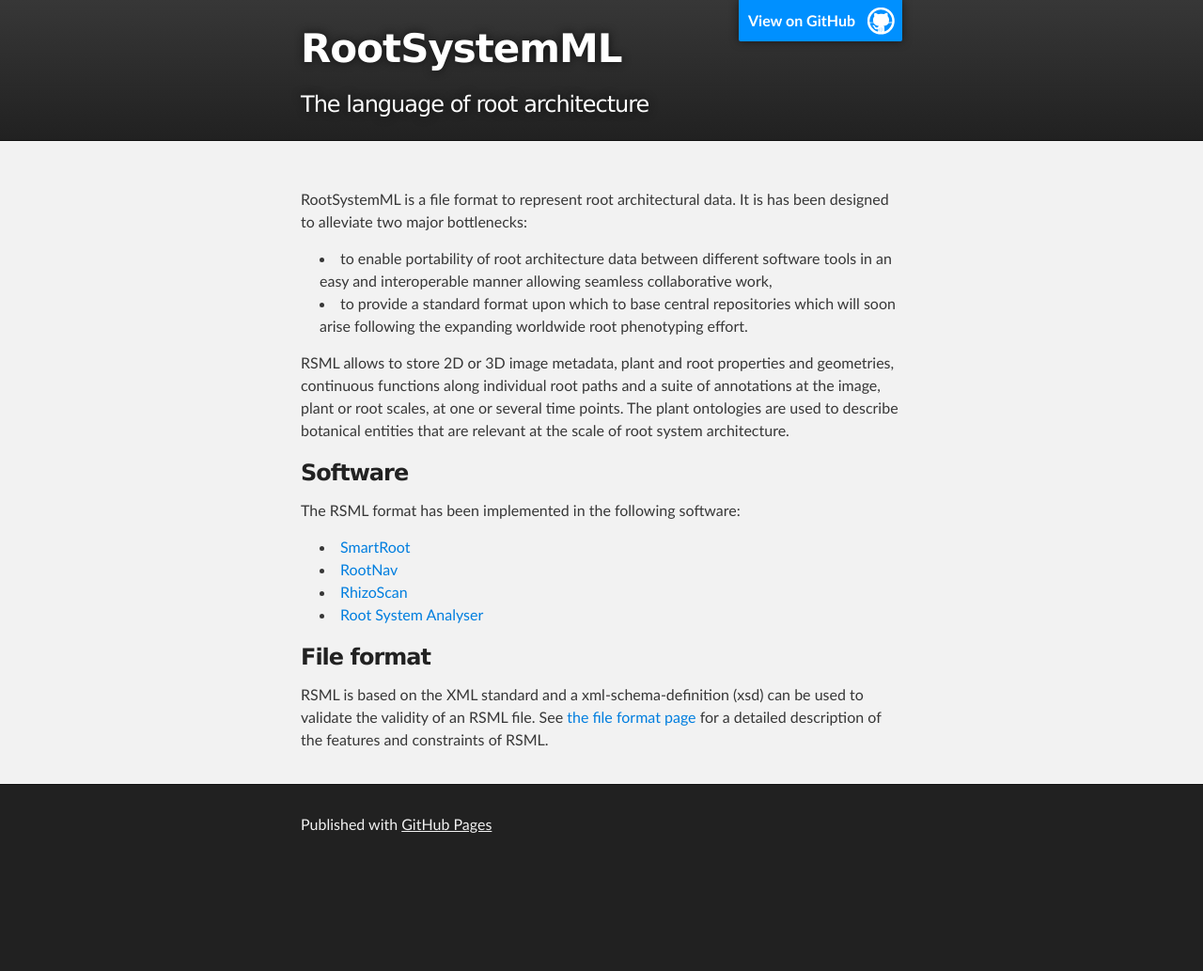
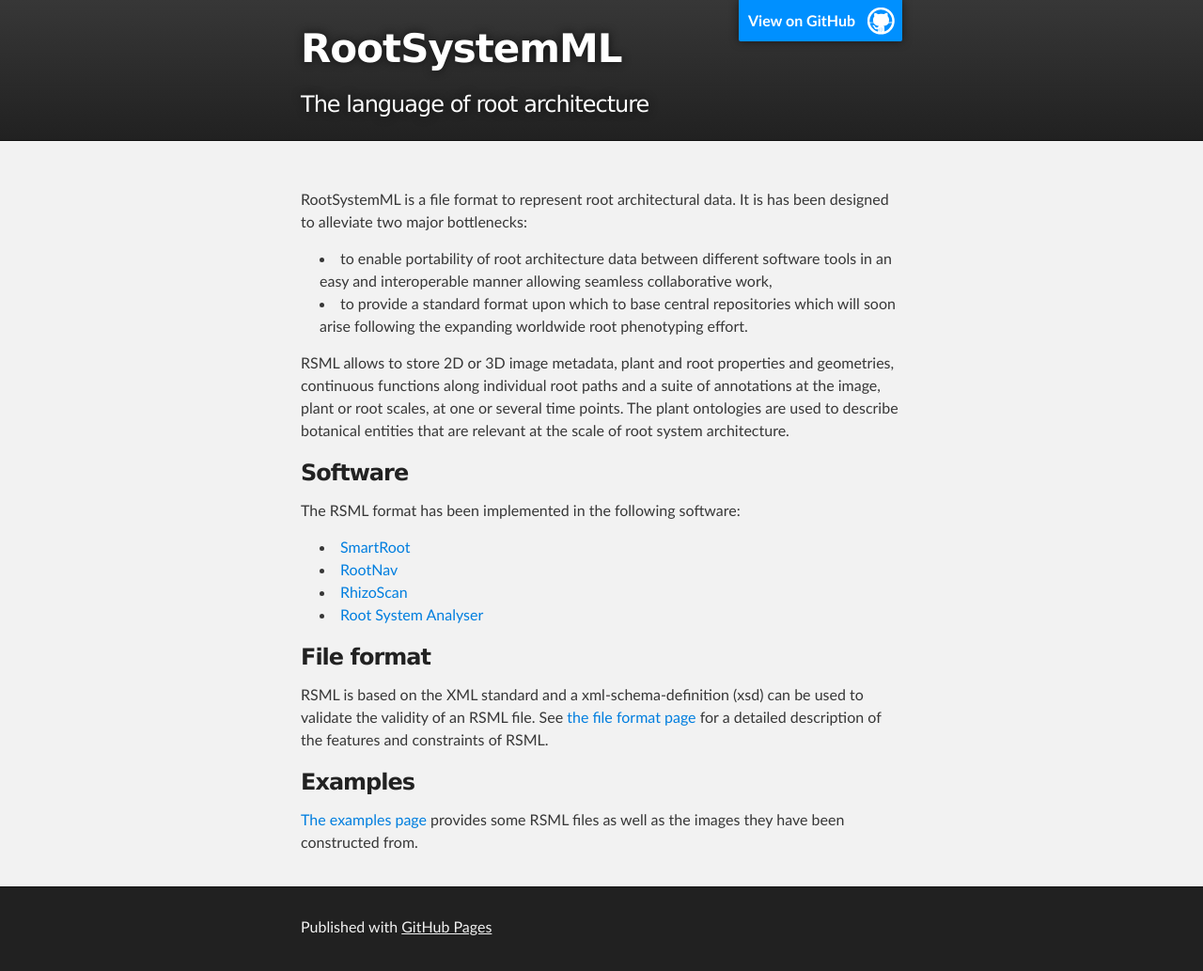
Before and after one commit to RootSystemML/RootSystemML.github.io, a Jekyll site: the page built from index.md, in a window 1280 px wide. Shown: the whole page at 94% size. Built offline with Jekyll 4.4.1, drawn with Linux system fonts in a browser that asks for light colours; before the commit the page ends 924 px from its top, so only the background shows below that.

Commit message:
examples sections in index

```diff
--- a/index.md
+++ b/index.md
@@ -24,3 +24,6 @@ The RSML format has been implemented in the following software:
 ###File format
 RSML is based on the XML standard and a xml-schema-definition (xsd) can be used to validate the validity of an RSML file.
 See [the file format page](format) for a detailed description of the features and constraints of RSML.
+
+###Examples
+[The examples page](examples) provides some RSML files as well as the images they have been constructed from.
```
